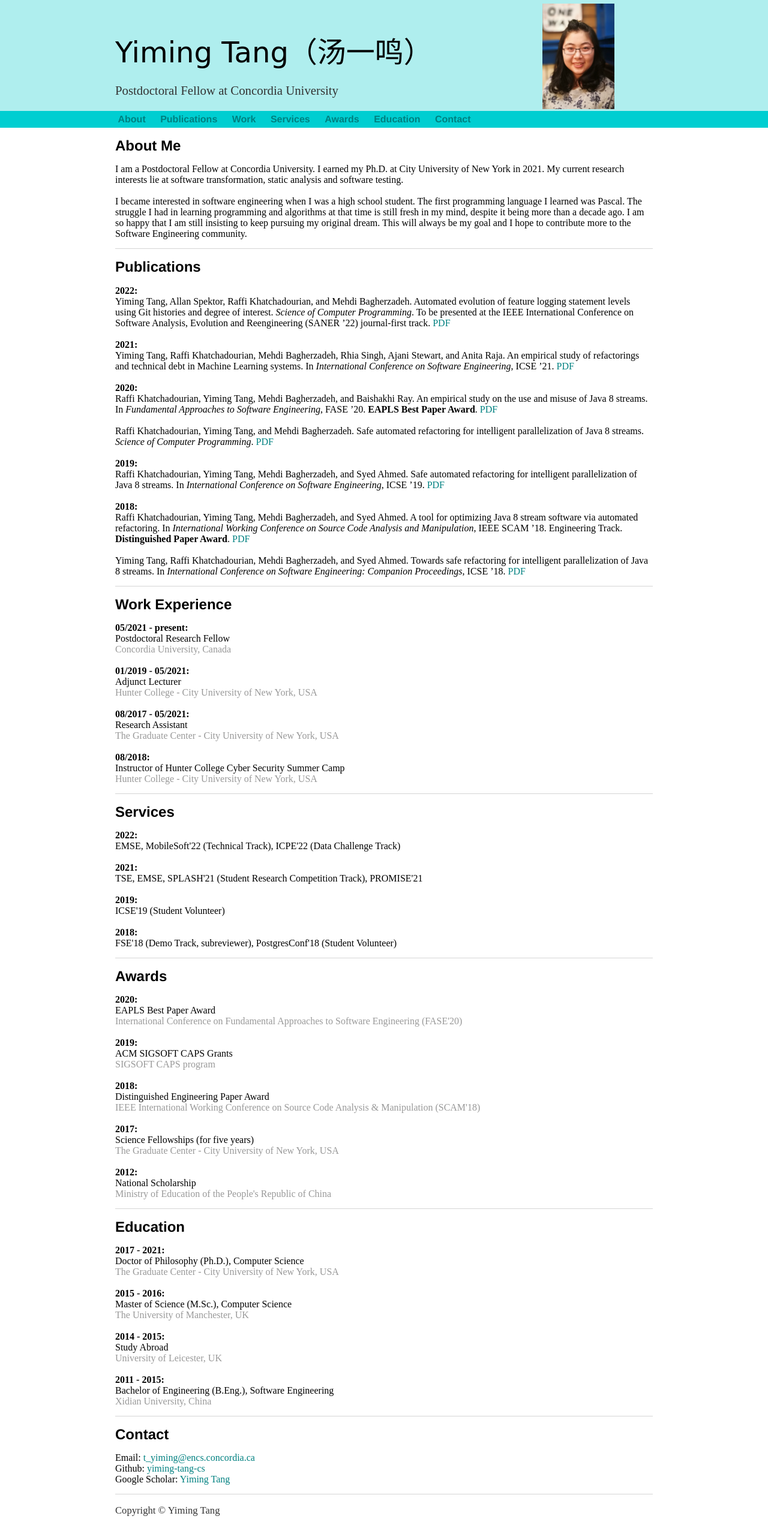
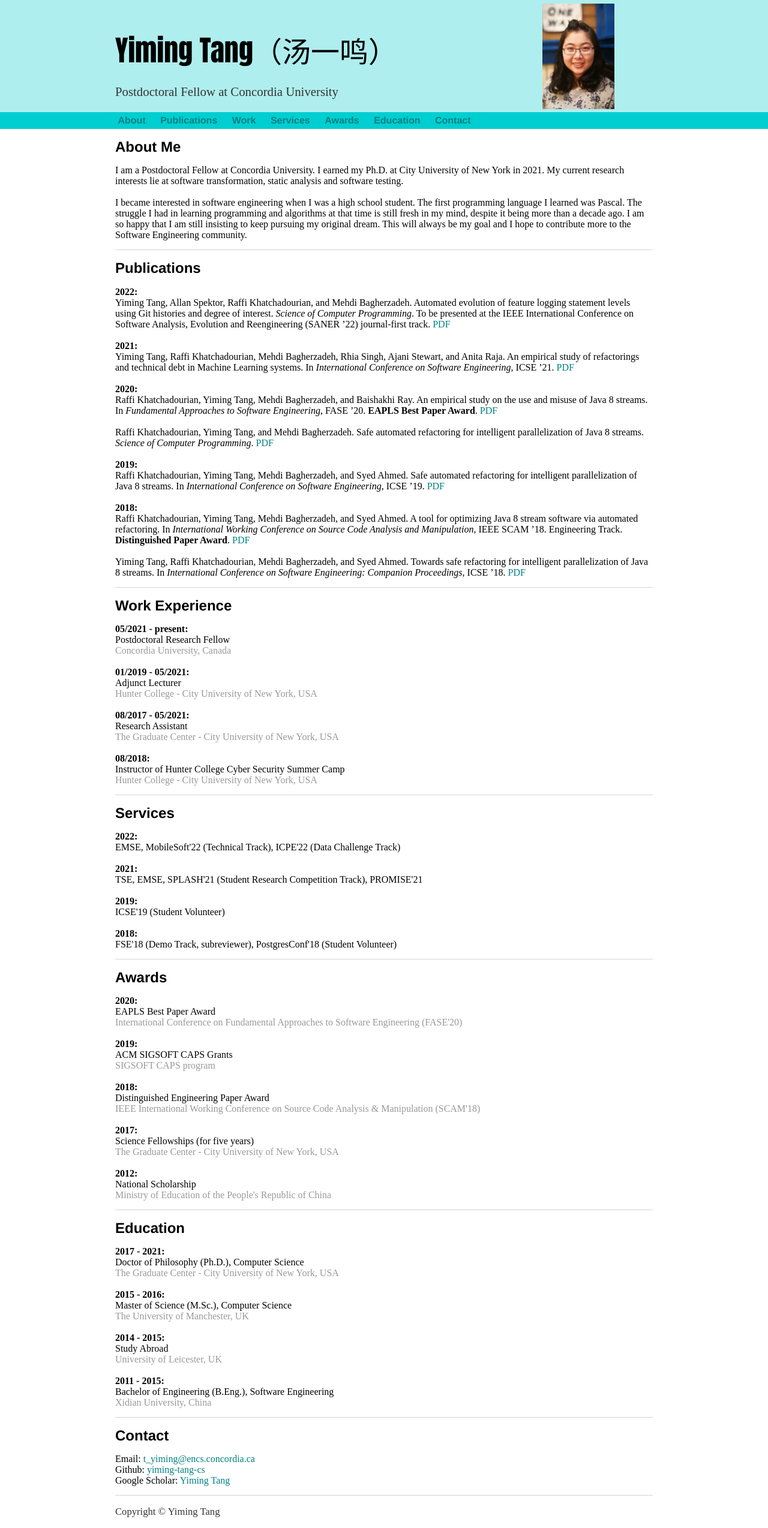
Before and after one commit to yiming-tang-cs/yiming-tang-cs.github.io, a Jekyll site: the page built from index.html, in a window 1280 px wide. Shown: the whole page at 60% size. Built offline with Jekyll 4.4.1, drawn with Linux system fonts in a browser that asks for light colours.

Commit message:
Update main.css

```diff
--- a/css/main.css
+++ b/css/main.css
@@ -34,13 +34,23 @@
     text-decoration: none;
     color: #008080;
 }
+
+a.navlink{
+    color: #FFFFFF;
+}
+
 a:hover {
     text-decoration: underline;
 }
 
 h0 {
     font-size: 3em;
-    font-family:"Comic Sans MS", "Hannotate SC", cursive, sans-serif;
+    font-family: Impact, Charcoal, sans-serif;
+}
+
+ch0 {
+    font-size: 3em;
+    font-family: 'MS Serif', 'Hannotate SC', 'New York', sans-serif;
 }
 
 .title{
```
